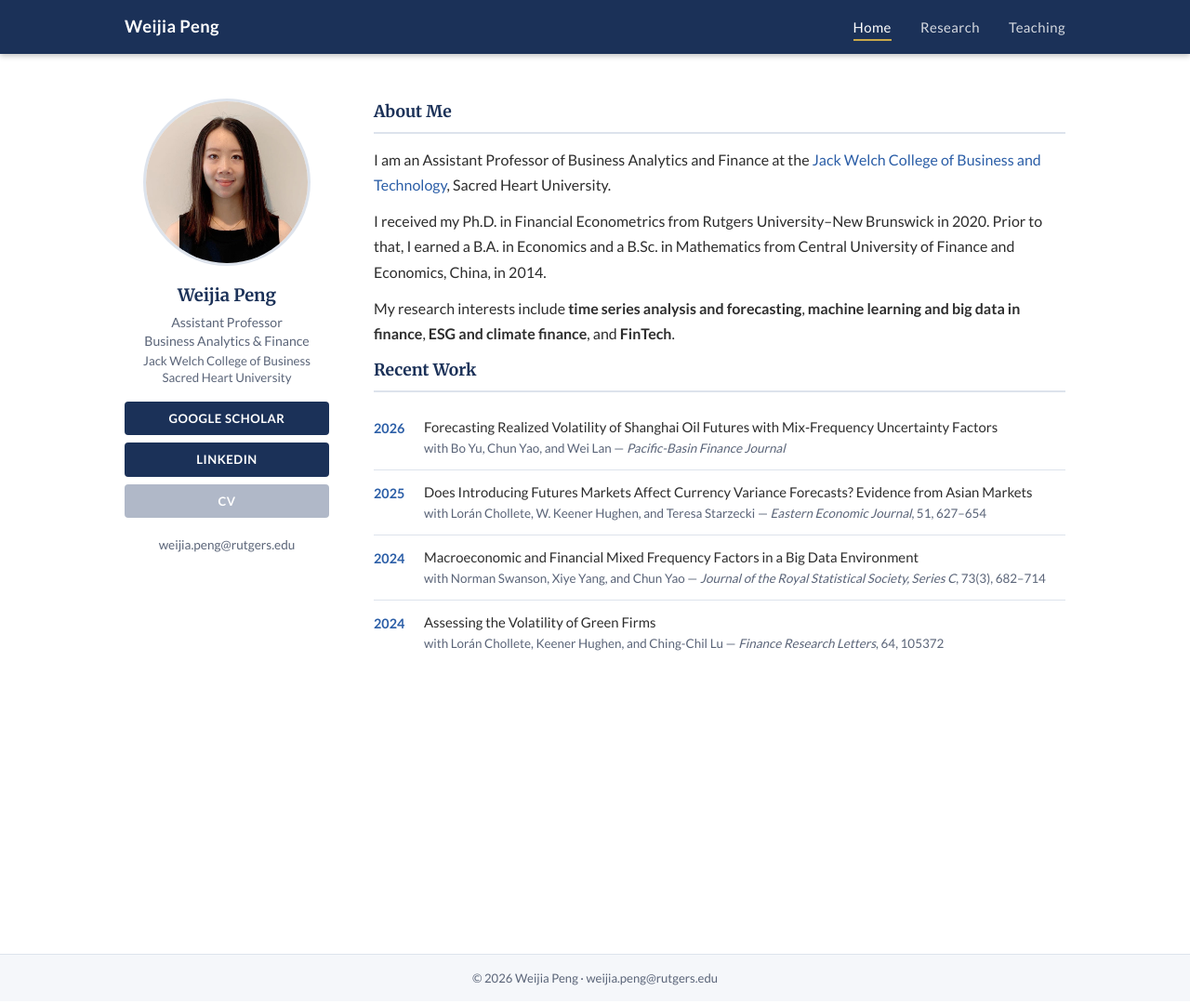
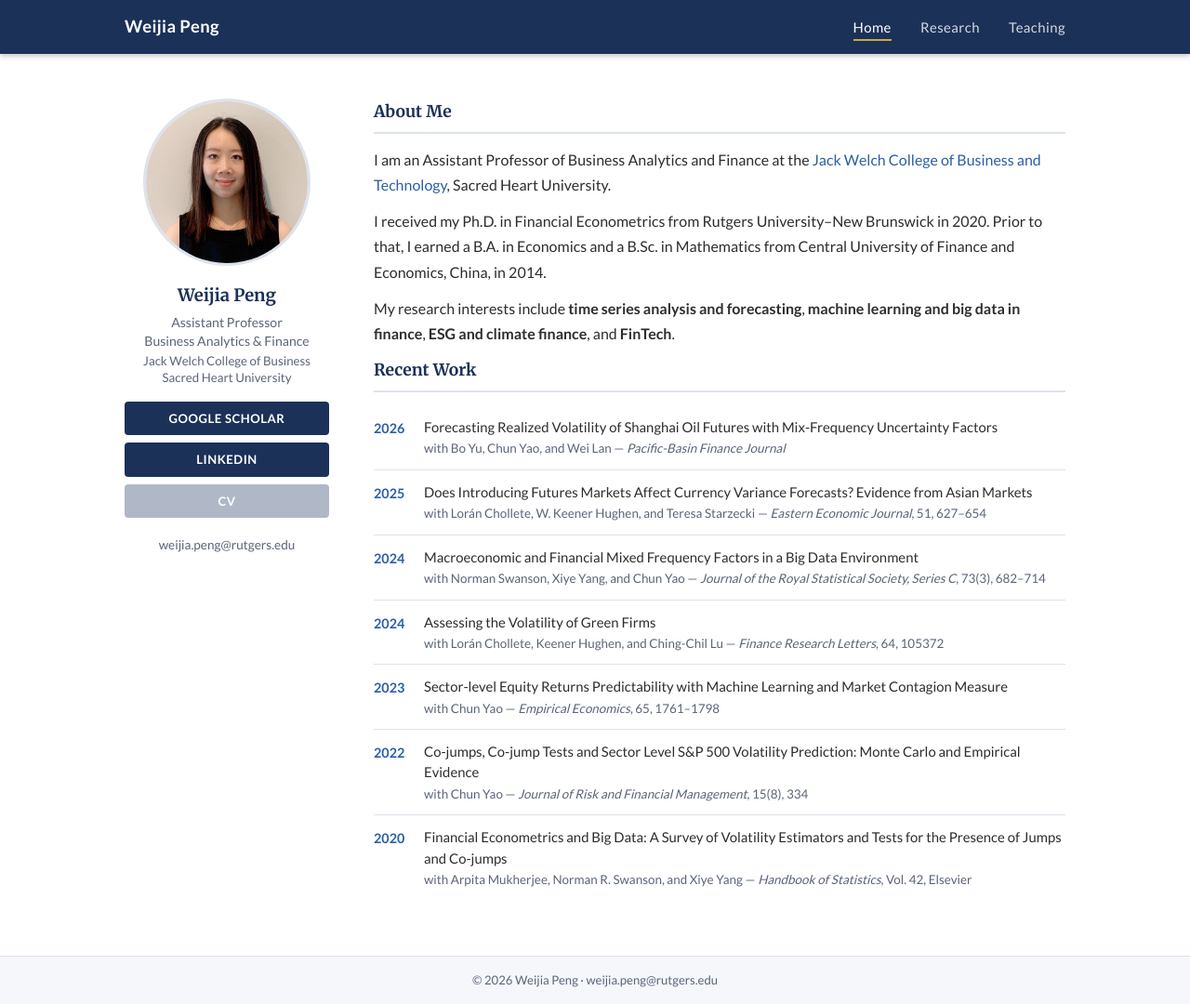
Before and after one commit to weijiap/weijiap.github.io, a Jekyll site: the page built from index.html, in a window 1280 px wide and 1080 px high. Shown: the whole window at 93% size. Built offline with Jekyll 4.4.1, drawn with Linux system fonts in a browser that asks for light colours.

Commit message:
Home: extend Recent Work back to 2020 (all 7 publications)

```diff
--- a/index.html
+++ b/index.html
@@ -85,6 +85,27 @@ title: Home
             <span class="news-journal">with Lorán Chollete, Keener Hughen, and Ching-Chil Lu &mdash; <em>Finance Research Letters</em>, 64, 105372</span>
           </div>
         </li>
+        <li>
+          <span class="news-year">2023</span>
+          <div class="news-body">
+            <span class="news-title">Sector-level Equity Returns Predictability with Machine Learning and Market Contagion Measure</span>
+            <span class="news-journal">with Chun Yao &mdash; <em>Empirical Economics</em>, 65, 1761–1798</span>
+          </div>
+        </li>
+        <li>
+          <span class="news-year">2022</span>
+          <div class="news-body">
+            <span class="news-title">Co-jumps, Co-jump Tests and Sector Level S&amp;P 500 Volatility Prediction: Monte Carlo and Empirical Evidence</span>
+            <span class="news-journal">with Chun Yao &mdash; <em>Journal of Risk and Financial Management</em>, 15(8), 334</span>
+          </div>
+        </li>
+        <li>
+          <span class="news-year">2020</span>
+          <div class="news-body">
+            <span class="news-title">Financial Econometrics and Big Data: A Survey of Volatility Estimators and Tests for the Presence of Jumps and Co-jumps</span>
+            <span class="news-journal">with Arpita Mukherjee, Norman R. Swanson, and Xiye Yang &mdash; <em>Handbook of Statistics</em>, Vol. 42, Elsevier</span>
+          </div>
+        </li>
       </ul>
     </section>
   </div>
```
